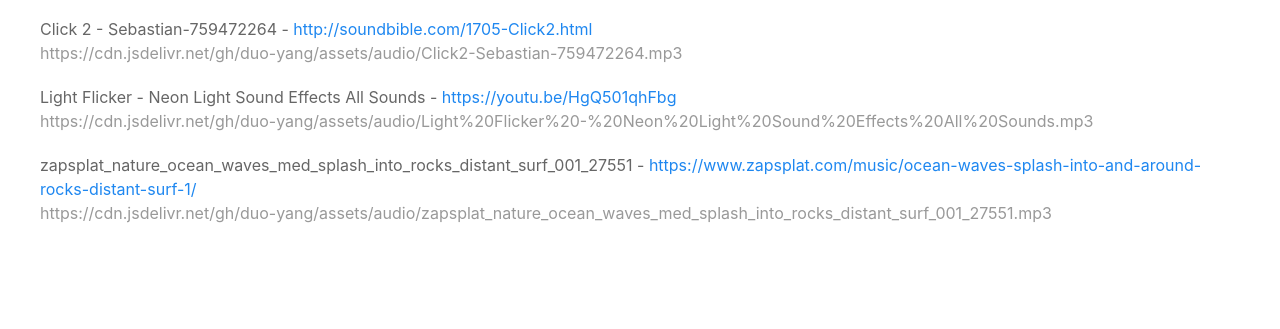
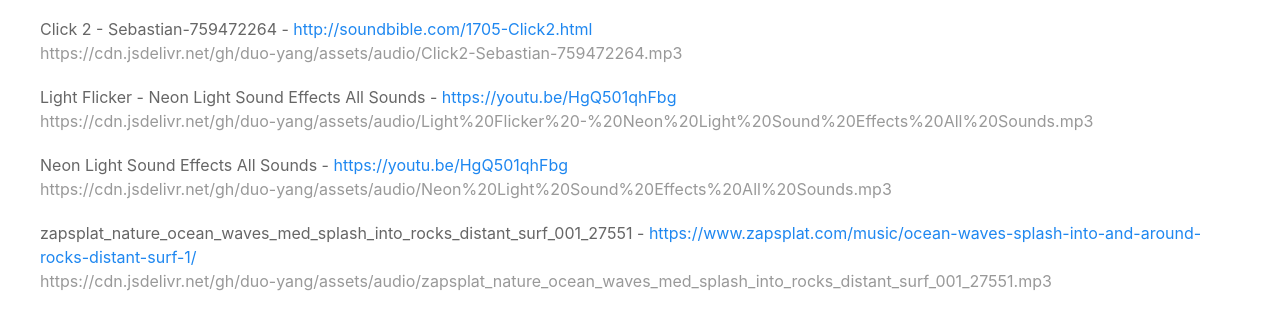
Before and after one commit to duo-yang/assests, a plain HTML site: page index.html in a window 1280 px wide. Shown: the part 133-462 px from the top of the page. Drawn offline with nearby package versions, Linux system fonts and the light colour scheme.

Commit message:
Add neon light sound

```diff
--- a/index.html
+++ b/index.html
@@ -34,6 +34,15 @@
     </a>
   </p>
   <p>
+    <a href="audio/Neon Light Sound Effects All Sounds.mp3" class="uk-link-heading">
+      Neon Light Sound Effects All Sounds</a> -
+    <a href="https://youtu.be/HgQ501qhFbg">https://youtu.be/HgQ501qhFbg</a> <br>
+    <a class="uk-link-muted"
+       href="https://cdn.jsdelivr.net/gh/duo-yang/assets/audio/Neon%20Light%20Sound%20Effects%20All%20Sounds.mp3">
+      https://cdn.jsdelivr.net/gh/duo-yang/assets/audio/Neon%20Light%20Sound%20Effects%20All%20Sounds.mp3
+    </a>
+  </p>
+  <p>
     <a href="audio/zapsplat_nature_ocean_waves_med_splash_into_rocks_distant_surf_001_27551.mp3" class="uk-link-heading">
       zapsplat_nature_ocean_waves_med_splash_into_rocks_distant_surf_001_27551</a> -
     <a href="https://www.zapsplat.com/music/ocean-waves-splash-into-and-around-rocks-distant-surf-1/">
```
Also changed, not shown: 1 other file.
